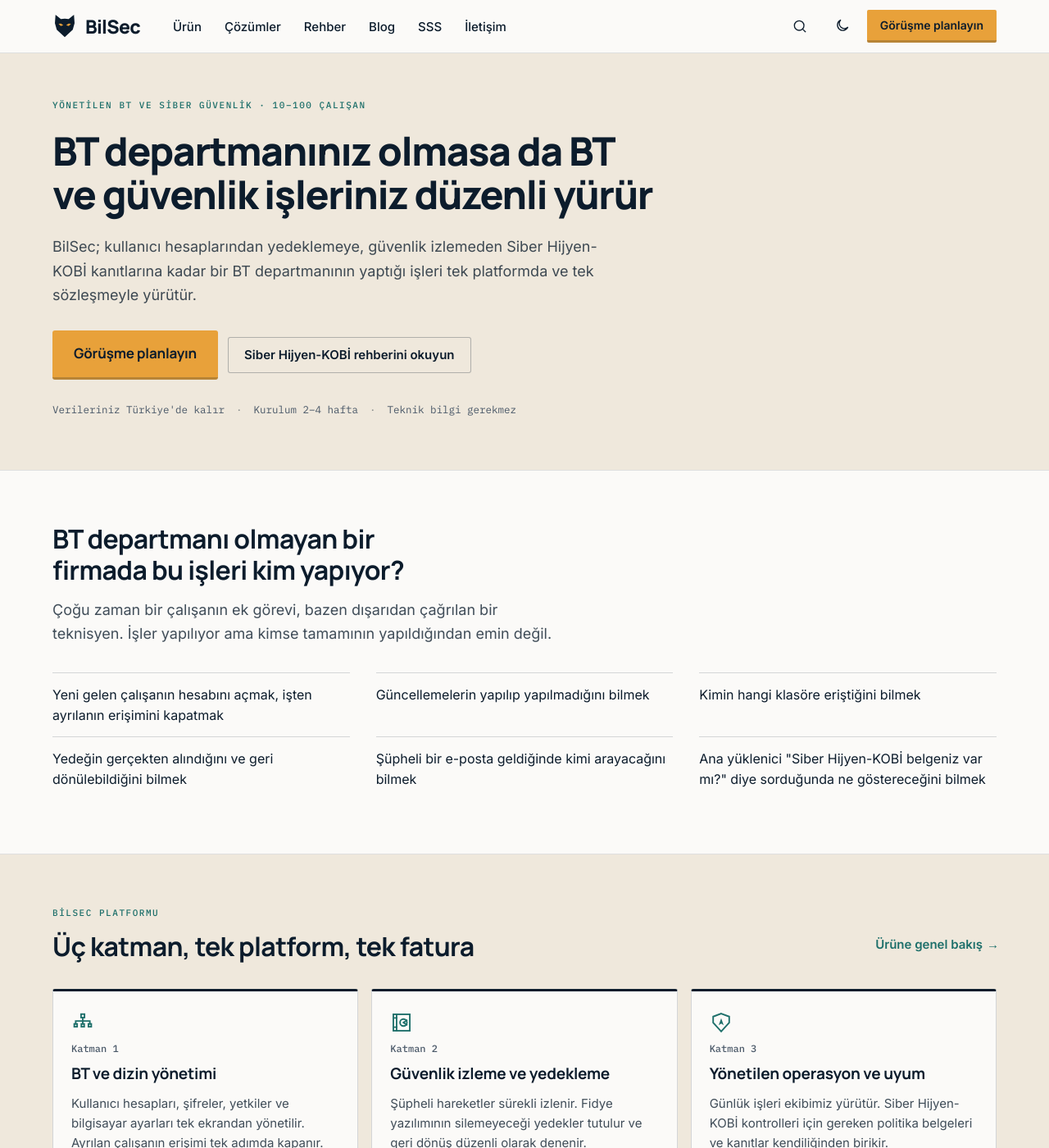
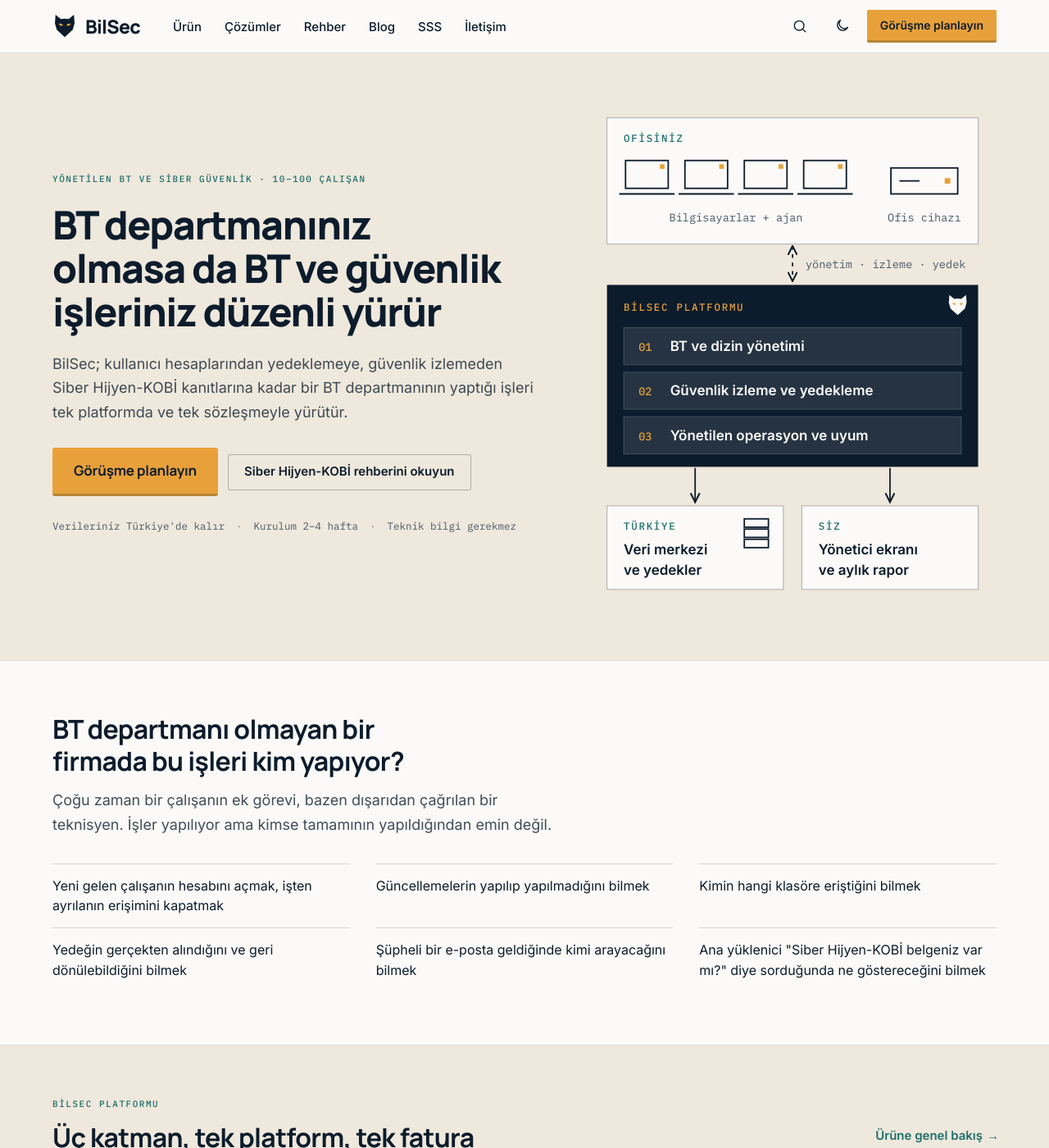
Before and after one commit to sinansh/bilsec-web, a Jekyll site: the page built from index.html, in a window 1280 px wide and 1400 px high. Shown: the whole window at 82% size. Built offline with Jekyll 4.4.1, drawn with Linux system fonts in a browser that asks for light colours.

Commit message:
Update social media links, add visual schemas, and enhance content structure across multiple pages

```diff
--- a/_config.yml
+++ b/_config.yml
@@ -55,13 +55,13 @@
 sosyal:
   - ad: LinkedIn
     ikon: linkedin
-    url: https://www.linkedin.com/company/bilsec
+    url: https://www.linkedin.com/company/bilsec-siber-guvenlik
   - ad: X
     ikon: xbrand
     url: https://x.com/bilsectr
   - ad: YouTube
     ikon: youtube
-    url: https://www.youtube.com/@bilsec
+    url: https://www.youtube.com/@BilSecSiberGuvenlik
 
 ust_cta:
   ad: Görüşme planlayın
--- /dev/null
+++ b/_includes/gorsel/hero.html
@@ -0,0 +1,44 @@
+{%- comment -%} Ana sayfa şeması: ofis → BilSec Platformu → Türkiye / siz. Renkler site.css'teki .sema kurallarından gelir. {%- endcomment -%}
+<svg class="sema" viewBox="0 0 440 548" role="img" aria-labelledby="sema-hero-t sema-hero-d">
+<title id="sema-hero-t">BilSec nasıl çalışır</title>
+<desc id="sema-hero-d">Ofisinizdeki bilgisayarlara ajan kurulur ve ofise küçük bir cihaz konur. BilSec Platformu üç katmanda çalışır: BT ve dizin yönetimi, güvenlik izleme ve yedekleme, yönetilen operasyon ve uyum. Yönetim, izleme ve yedekler Türkiye'deki veri merkezlerinde tutulur; siz yönetici ekranını ve aylık durum raporunu görürsünüz.</desc>
+<defs><marker id="sema-ok" viewBox="0 0 10 10" refX="9" refY="5" markerWidth="7" markerHeight="7" orient="auto-start-reverse"><path d="M1 1 9 5 1 9" class="sema__ln"/></marker></defs>
+
+<rect class="sema__box" x="20" y="20" width="400" height="136"/>
+<text class="sema__k" x="38" y="46">Ofisiniz</text>
+<g class="sema__ln">
+<rect x="40" y="66" width="46" height="30"/><path d="M34 102h58"/>
+<rect x="104" y="66" width="46" height="30"/><path d="M98 102h58"/>
+<rect x="168" y="66" width="46" height="30"/><path d="M162 102h58"/>
+<rect x="232" y="66" width="46" height="30"/><path d="M226 102h58"/>
+<rect x="326" y="74" width="72" height="28"/><path d="M336 88h20"/>
+</g>
+<g class="sema__amb"><rect x="77" y="70" width="5" height="5"/><rect x="141" y="70" width="5" height="5"/><rect x="205" y="70" width="5" height="5"/><rect x="269" y="70" width="5" height="5"/><rect x="384" y="85" width="6" height="6"/></g>
+<text class="sema__s" x="159" y="132" text-anchor="middle">Bilgisayarlar + ajan</text>
+<text class="sema__s" x="362" y="132" text-anchor="middle">Ofis cihazı</text>
+
+<path class="sema__ln sema__ln--d" d="M220 158v38" marker-start="url(#sema-ok)" marker-end="url(#sema-ok)"/>
+<text class="sema__s" x="234" y="182">yönetim · izleme · yedek</text>
+
+<rect class="sema__dark" x="20" y="200" width="400" height="196"/>
+<text class="sema__k sema__k--amb" x="38" y="228">BilSec Platformu</text>
+<g transform="translate(386 210) scale(1)"><path class="sema__mk" d="M12 4.6 L8.2 5 L3 0.8 L2.4 9 L4.2 15.4 L12 22.6 L19.8 15.4 L21.6 9 L21 0.8 L15.8 5 Z"/><path d="M5.9 9.6 L8.3 9.4 L10.6 10.9 L8.1 11.7 Z" fill="#E8A13A"/><path d="M18.1 9.6 L15.7 9.4 L13.4 10.9 L15.9 11.7 Z" fill="#E8A13A"/></g>
+<g class="sema__row"><rect x="38" y="246" width="364" height="40"/><rect x="38" y="294" width="364" height="40"/><rect x="38" y="342" width="364" height="40"/></g>
+<text class="sema__n" x="54" y="271">01</text><text class="sema__t sema__t--inv" x="88" y="271">BT ve dizin yönetimi</text>
+<text class="sema__n" x="54" y="319">02</text><text class="sema__t sema__t--inv" x="88" y="319">Güvenlik izleme ve yedekleme</text>
+<text class="sema__n" x="54" y="367">03</text><text class="sema__t sema__t--inv" x="88" y="367">Yönetilen operasyon ve uyum</text>
+
+<path class="sema__ln" d="M115 398v36" marker-end="url(#sema-ok)"/>
+<path class="sema__ln" d="M325 398v36" marker-end="url(#sema-ok)"/>
+
+<rect class="sema__box" x="20" y="438" width="190" height="90"/>
+<text class="sema__k" x="38" y="464">Türkiye</text>
+<text class="sema__t" x="38" y="490">Veri merkezi</text>
+<text class="sema__t" x="38" y="512">ve yedekler</text>
+<g class="sema__ln"><rect x="168" y="452" width="26" height="9"/><rect x="168" y="463" width="26" height="9"/><rect x="168" y="474" width="26" height="9"/></g>
+
+<rect class="sema__box" x="230" y="438" width="190" height="90"/>
+<text class="sema__k" x="248" y="464">Siz</text>
+<text class="sema__t" x="248" y="490">Yönetici ekranı</text>
+<text class="sema__t" x="248" y="512">ve aylık rapor</text>
+</svg>
--- a/assets/css/site.css
+++ b/assets/css/site.css
@@ -822,3 +822,33 @@
 .ara-sonuc{flex-direction:row;flex-wrap:wrap;justify-content:space-between;gap:8px 24px}
 .ara-sonuc>div{flex:1 1 380px;display:flex;flex-direction:column;gap:6px}
 .ara-sonuc h3{font-size:18px}
+
+/* Şemalar · _includes/gorsel/ */
+.hero{display:grid;grid-template-columns:minmax(0,1.2fr) minmax(0,1fr);gap:56px;align-items:center}
+@media (max-width:900px){.hero{grid-template-columns:minmax(0,1fr);gap:40px}.hero .sema{max-width:460px}}
+.sema{display:block;width:100%;height:auto}
+.sema text{font-family:var(--font-body)}
+.sema__box{fill:var(--surface-card);stroke:var(--border-strong);stroke-width:1}
+.sema__dark{fill:var(--bs-night)}
+[data-theme="dark"] .sema__dark{fill:#081521;stroke:var(--bs-snow-a22)}
+@media (prefers-color-scheme:dark){html:not([data-theme="light"]) .sema__dark{fill:#081521;stroke:var(--bs-snow-a22)}}
+.sema__row rect{fill:var(--bs-snow-a10);stroke:var(--bs-snow-a16)}
+.sema__ln{fill:none;stroke:var(--text-strong);stroke-width:1.6;stroke-linecap:square;stroke-linejoin:miter}
+.sema__ln--d{stroke-dasharray:4 5;stroke-linecap:butt}
+.sema__amb{fill:var(--bs-amber)}
+.sema__mk{fill:var(--bs-snow)}
+.sema__k{font:500 11px var(--font-mono)!important;letter-spacing:var(--tracking-kicker);text-transform:uppercase;fill:var(--text-label)}
+.sema__k--amb{fill:var(--bs-amber)}
+.sema__s{font:400 12px var(--font-mono)!important;fill:var(--web-muted)}
+.sema__t{font:600 15px var(--font-body);fill:var(--text-strong)}
+.sema__t--inv{fill:var(--bs-snow)}
+.sema__n{font:500 12px var(--font-mono)!important;fill:var(--bs-amber)}
+.sema__acc{fill:var(--bs-amber)}
+.sema__k--on,.sema__t--on{fill:var(--bs-night)}
+.sema__ln--on{stroke:var(--bs-night)}
+.sema__ln--x{stroke:var(--status-missing)}
+.sema__ln--amb{stroke:var(--bs-amber)}
+.sema__k--amb2{fill:var(--accent-text)}
+.sema__plate{fill:var(--surface-card);stroke:var(--text-strong);stroke-width:1.6;stroke-linejoin:miter}
+.sema__plate--top{fill:var(--bs-night)}
+.sema__side{fill:var(--border-strong);stroke:var(--text-strong);stroke-width:1.6;stroke-linejoin:miter}
--- a/cozum-siber-hijyen.html
+++ b/cozum-siber-hijyen.html
@@ -27,6 +27,7 @@
 <h2 class="h-sec" id="h-ilk">Analiz yapılmadan başvurulursa eksiklik bildirimi gelir</h2>
 <p class="lead">Denetimde tüm soruların yanıtlanması ve her kontrol için kanıt yüklenmesi zorunludur. Kanıt tek bir ekran görüntüsü değildir: kuralın yazılı olduğunu gösteren politika ya da prosedür, kuralın uygulandığını gösteren kayıt birlikte istenir.</p>
 <p style="color:var(--text-body)">Her kriterin nasıl sağlanacağını ve hangi kanıtın sizde olduğunu başvurudan önce tespit etmezseniz, denetimden eksiklik bildirimiyle dönme ihtimaliniz yüksektir.</p>
+{% include gorsel/kanit.html %}
 </div>
 <div class="stack" style="gap:14px">
 <p class="kicker">Eksiklik bildiriminden sonra</p>
--- a/index.html
+++ b/index.html
@@ -6,14 +6,16 @@
 cta: "urun"
 ---
 <section class="sec" style="padding-top:56px" aria-labelledby="h1">
-<div class="wrap">
+<div class="wrap hero">
 <div class="stack" style="gap:22px;max-width:820px">
 <p class="kicker">Yönetilen BT ve siber güvenlik · 10–100 çalışan</p>
 <h1 class="h1" id="h1">BT departmanınız olmasa da BT ve güvenlik işleriniz düzenli yürür</h1>
 <p class="lead">BilSec; kullanıcı hesaplarından yedeklemeye, güvenlik izlemeden Siber Hijyen-KOBİ kanıtlarına kadar bir BT departmanının yaptığı işleri tek platformda ve tek sözleşmeyle yürütür.</p>
 <div class="row" style="margin-top:6px"><a class="btn btn--primary btn--lg" href="{{ '/iletisim/#gorusme' | relative_url }}">Görüşme planlayın</a><a class="btn btn--outline" href="{{ '/rehber/' | relative_url }}">Siber Hijyen-KOBİ rehberini okuyun</a></div>
 <ul class="meta" style="margin-top:4px"><li>Verileriniz Türkiye'de kalır</li><li>Kurulum 2–4 hafta</li><li>Teknik bilgi gerekmez</li></ul>
-</div></div>
+</div>
+{% include gorsel/hero.html %}
+</div>
 </section>
 
 <section class="sec sec--card" aria-labelledby="h-sorun">
--- a/urun.html
+++ b/urun.html
@@ -24,7 +24,8 @@
 
 <section class="sec" id="katmanlar" aria-labelledby="h-katman">
 <div class="wrap stack" style="gap:72px">
-<div class="sec__head" style="margin:0"><p class="kicker">Üç katman</p><h2 class="h-sec" id="h-katman">Her katman ayrı bir sorunu çözer, birlikte tek bir departman gibi çalışır</h2></div>
+<div class="hero"><div class="sec__head" style="margin:0"><p class="kicker">Üç katman</p><h2 class="h-sec" id="h-katman">Her katman ayrı bir sorunu çözer, birlikte tek bir departman gibi çalışır</h2></div>
+{% include gorsel/katmanlar.html %}</div>
 
 <article style="display:grid;grid-template-columns:repeat(auto-fit,minmax(min(100%,400px),1fr));gap:40px;align-items:start" aria-labelledby="k1">
 <div class="stack" style="gap:14px">{% include ikon.html ad="directory" sinif="icon24" %}<p class="kicker">Katman 1</p><h3 class="h-sec" id="k1" style="font-size:26px">BT ve dizin yönetimi</h3><p class="lead" style="font-size:17px">Kim hangi bilgisayara, hangi klasöre, hangi programa erişebiliyor; tek yerden görülür ve değiştirilir. Yeni çalışanın hesabı dakikalar içinde açılır, ayrılanın erişimi tek adımda kapanır.</p>
```
Also changed, not shown: _includes/gorsel/kanit.html (added, +33 -0 lines), _includes/gorsel/katmanlar.html (added, +34 -0 lines).
